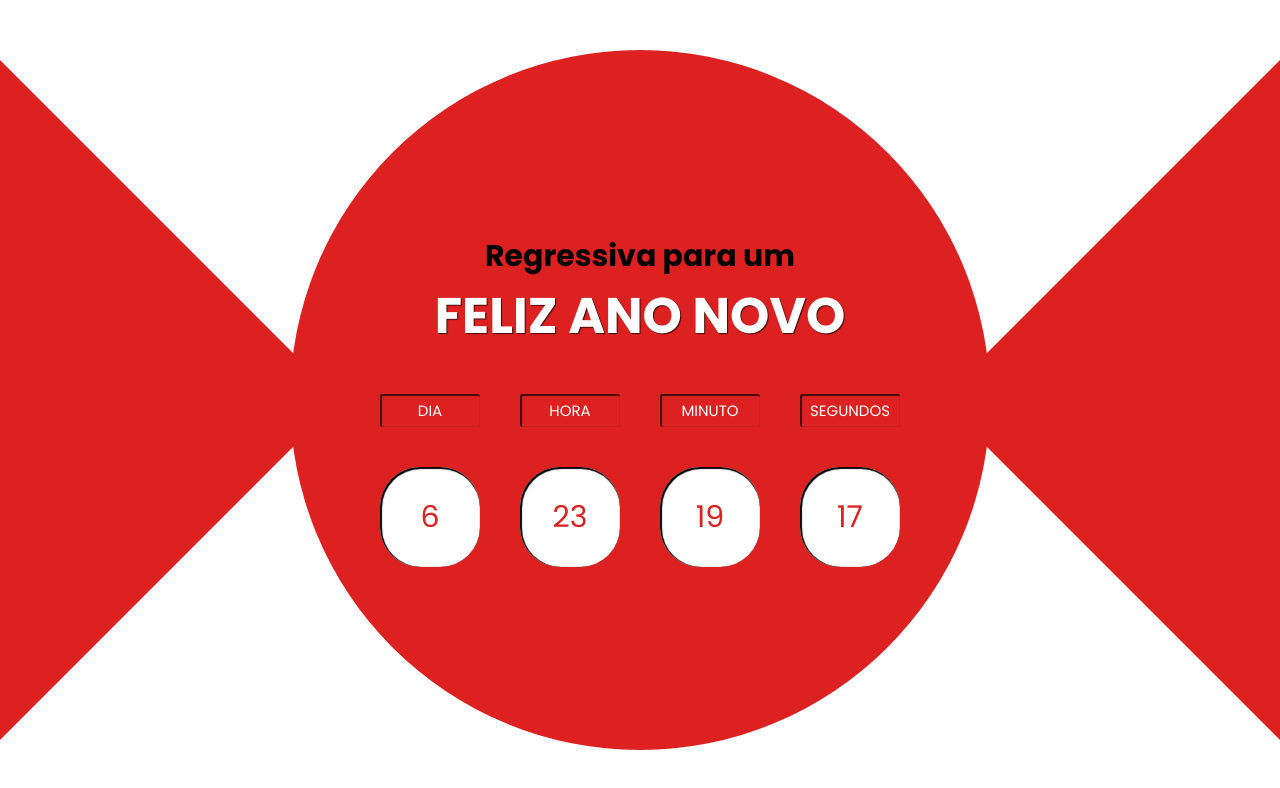
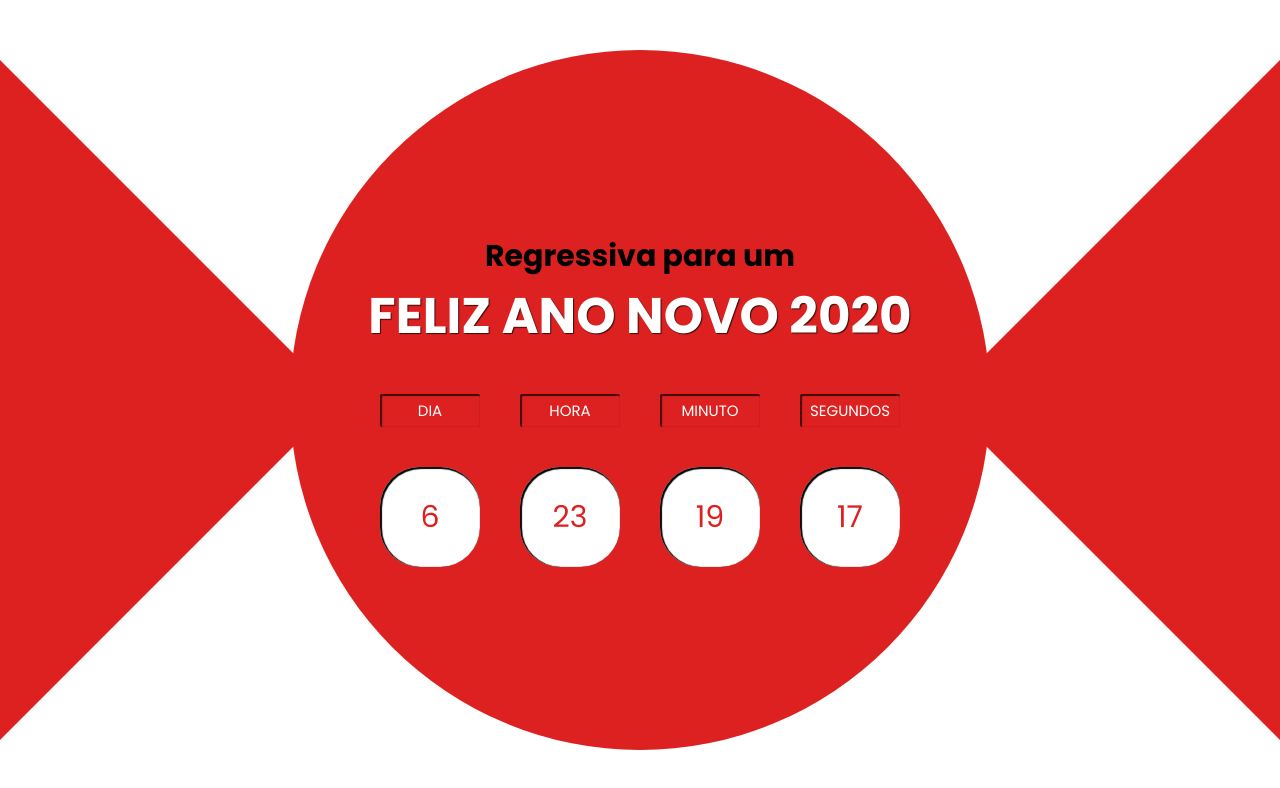
Before and after one commit to BernardoOficial/Feliz_Ano_Novo, a plain HTML site: page index.html in a window 1280 px wide. Drawn offline with Linux system fonts and the light colour scheme.

Commit message:
Atualização do Título

```diff
--- a/index.html
+++ b/index.html
@@ -16,7 +16,7 @@
 
     <section class="box">
 
-        <h1 class="box__title">Regressiva para um <br> <span>Feliz Ano Novo</span></h1>
+        <h1 class="box__title">Regressiva para um <br> <span>Feliz Ano Novo 2020</span></h1>
 
         <section class="box__placar">
 
```
